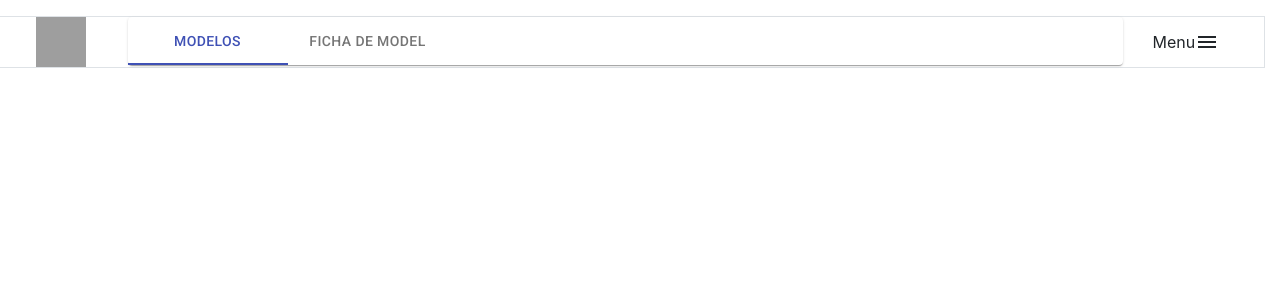
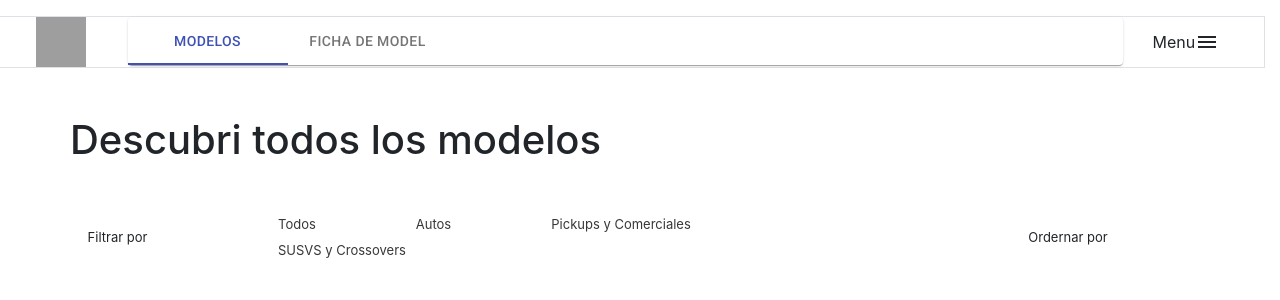
Before and after one commit to ferdiaz93/fullstack_challenge, a React (Create React App) app in the folder front/: page / in a window 1280 px wide. Shown: the top 300 px of the page. Built offline with nearby package versions, Linux system fonts and the light colour scheme; grey boxes are pictures that could not be loaded.

Commit message:
ModelosView added

```diff
--- a/front/src/App.tsx
+++ b/front/src/App.tsx
@@ -1,11 +1,13 @@
 import React from 'react';
 import './App.css';
 import Navigation from './components/Navigation'
+import ModelosView from './views/ModelosView';
 
 function App() {
   return (
     <div className="App mt-3">
-      <Navigation/>
+      <Navigation />
+      <ModelosView />
     </div>
   );
 }
--- /dev/null
+++ b/front/src/styles/modelosView.css
@@ -0,0 +1,21 @@
+.filters-container{
+    font-size: 13px;
+}
+
+.active{
+    background-color: #373737!important;
+    color:white!important;
+}
+
+a{
+    padding: 3px 10px!important;
+    color: #373737!important;
+}
+
+a:hover{
+    color:black;
+}
+
+.nav-item{
+    margin: 0px 40px;
+}
--- /dev/null
+++ b/front/src/views/ModelosView.tsx
@@ -0,0 +1,35 @@
+import React from 'react'
+import Nav from 'react-bootstrap/Nav'
+import '../styles/modelosView.css'
+
+function ModelosView(){
+    return (
+      <main className="container mt-5 px-0">
+        <h1 className="text-left">Descubri todos los modelos</h1>
+        <div className="filters-container mt-5 row mx-0 align-items-center">
+          <div className="mr-5 col-6 col-md-1">Filtrar por</div>
+          <div className="d-none d-md-block col-md-8">
+            <Nav variant="pills" defaultActiveKey="/home">
+              <Nav.Item>
+                <Nav.Link eventKey="home">Todos</Nav.Link>
+              </Nav.Item>
+              <Nav.Item>
+                <Nav.Link eventKey="link-1">Autos</Nav.Link>
+              </Nav.Item>
+              <Nav.Item>
+                <Nav.Link eventKey="link-2">Pickups y Comerciales</Nav.Link>
+              </Nav.Item>
+              <Nav.Item>
+                <Nav.Link eventKey="link-3">SUSVS y Crossovers</Nav.Link>
+              </Nav.Item>
+            </Nav>
+          </div>
+          <div className="col-md-2">
+            Ordernar por
+          </div>
+        </div>
+      </main>
+    )
+}
+
+export default ModelosView;
```
